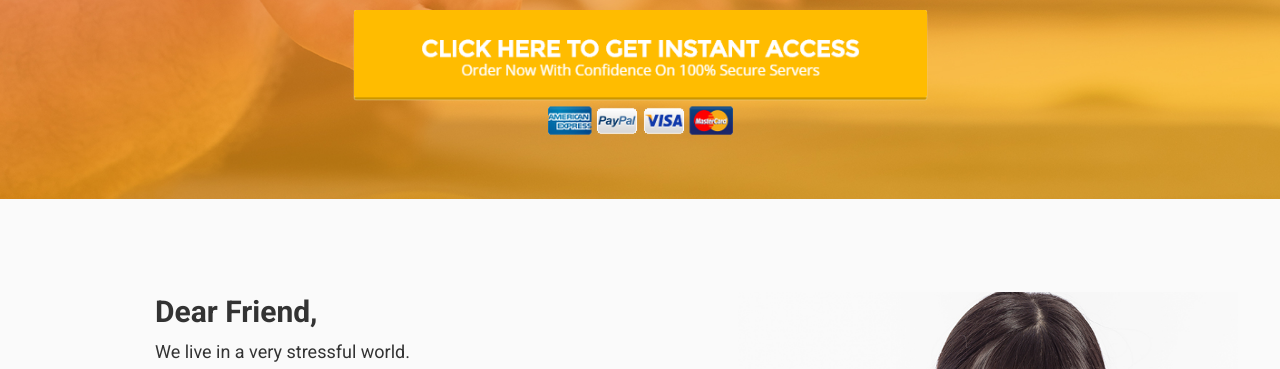
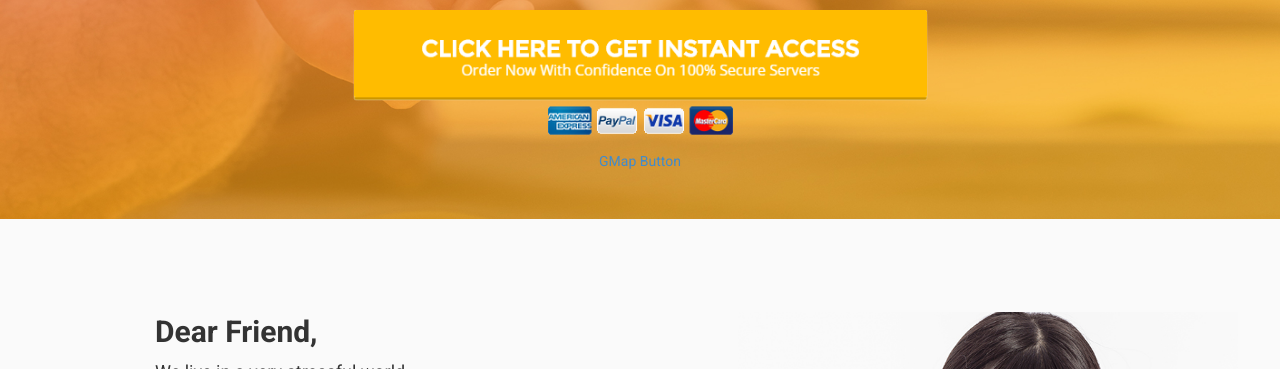
Before and after one commit to HealHolistic/Healing, a plain HTML site: page index.html in a window 1280 px wide. Shown: the part 732-1101 px from the top of the page. Drawn offline with Linux system fonts and the light colour scheme; a web font is replaced by a local one.

Commit message:
Update index.html

```diff
--- a/index.html
+++ b/index.html
@@ -67,6 +67,7 @@
             </div>
           </div>
           <h1 align="center"><a href="#"><img class="header-buy-button" src="images/buy-button.png" width="575" height="135"></a></h1>
+		<a href="https://app.ecwid.com/script.js?40700041&data_platform=singleproduct_v2">GMap Button</a>
         </div>
       </div>
     </div>
```
